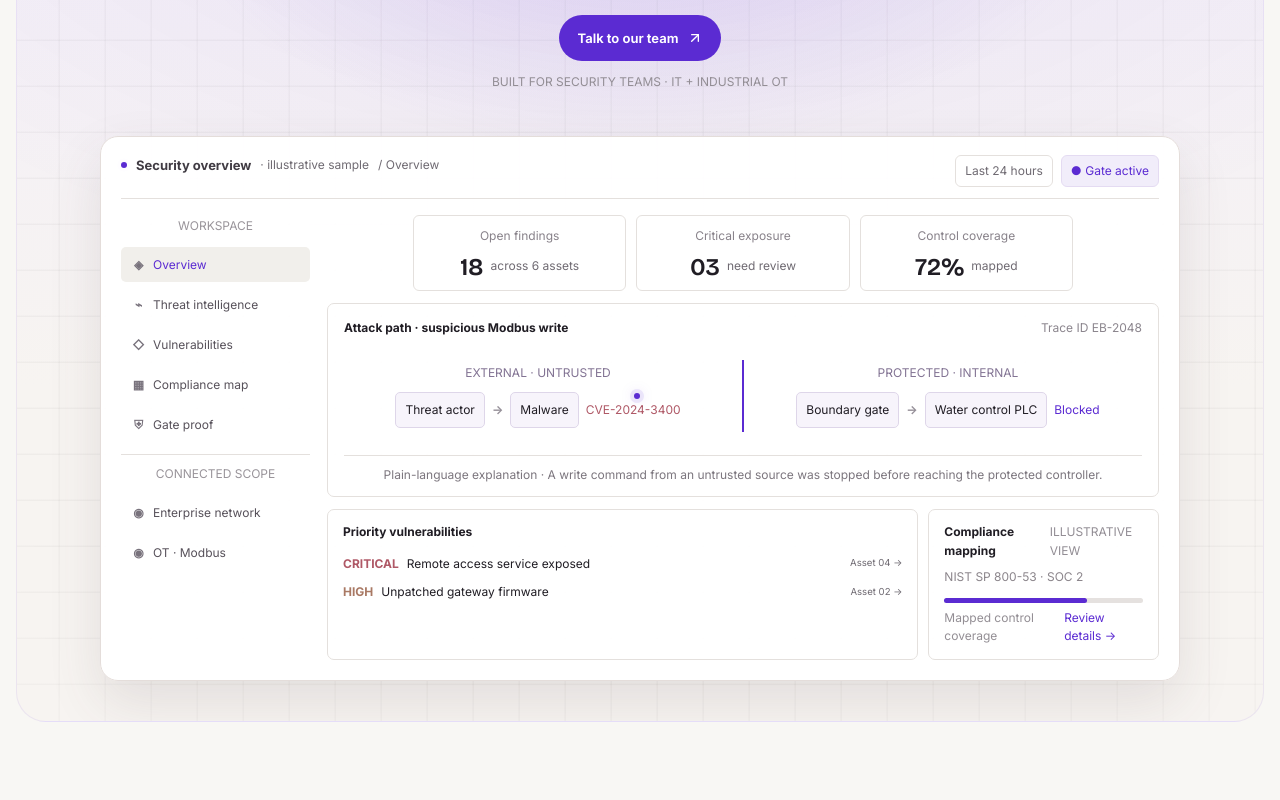
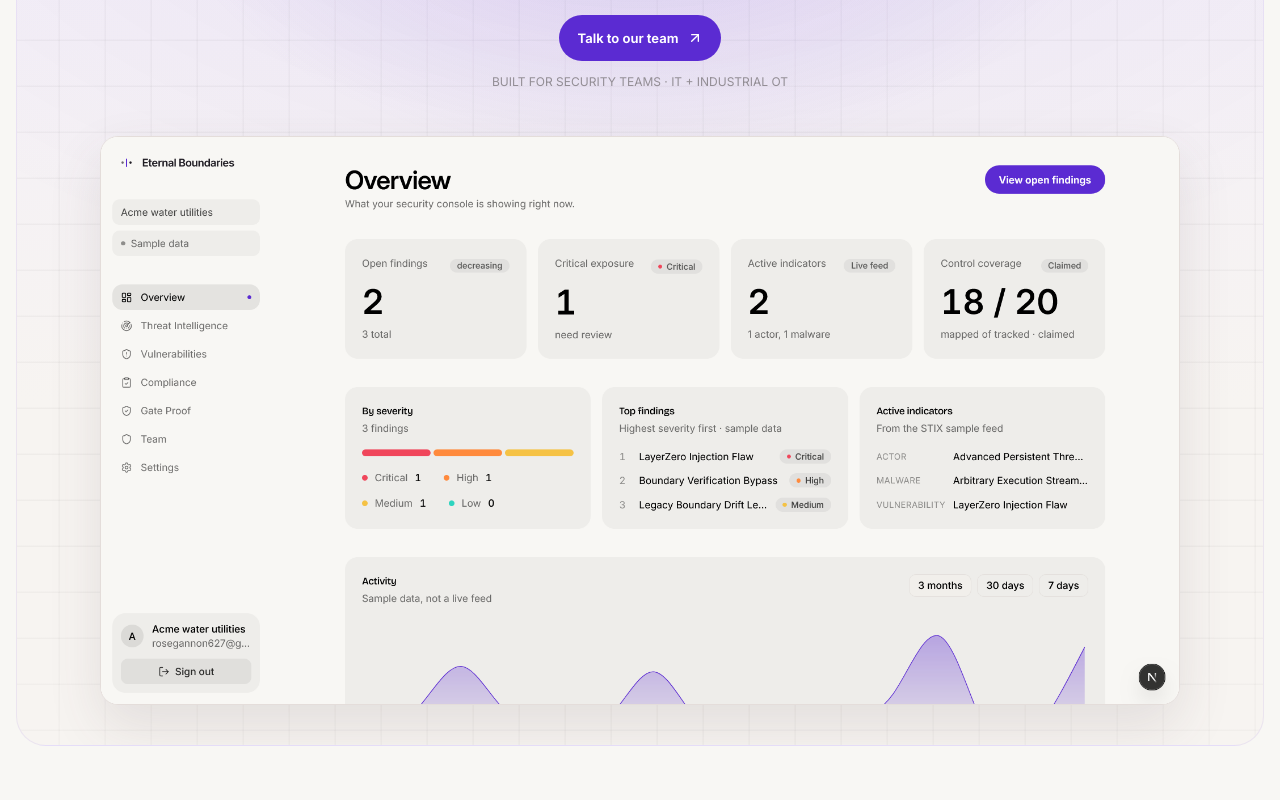
Before and after one commit to jeff-nwadi/eternal-boundaries, a Next.js app: page / in a window 1280 px wide. Shown: the part 340-1140 px from the top of the page. Built offline with nearby package versions, Linux system fonts and the light colour scheme.

Commit message:
Refactor code structure for improved readability and maintainability

```diff
--- a/components/landing/demo-request-form.tsx
+++ b/components/landing/demo-request-form.tsx
@@ -54,7 +54,7 @@ export function DemoRequestForm() {
         <button
           type="submit"
           disabled={pending}
-          className="group inline-flex h-12 shrink-0 items-center justify-center gap-2 rounded-xl border border-accent-foreground/20 bg-accent px-5 font-medium text-accent-foreground transition-transform duration-200 hover:-translate-y-0.5 focus-visible:outline-2 focus-visible:outline-accent-foreground disabled:cursor-wait disabled:opacity-70"
+          className="group inline-flex h-12 shrink-0 items-center justify-center gap-2 rounded-xl bg-primary px-5 font-medium text-primary-foreground transition-[transform,background-color] duration-200 hover:-translate-y-0.5 hover:bg-primary/90 focus-visible:outline-2 focus-visible:outline-accent-foreground disabled:cursor-wait disabled:opacity-70"
         >
           {pending ? CLOSING_CTA_CONTENT.pendingLabel : CLOSING_CTA_CONTENT.submitLabel}
           <ArrowRight aria-hidden="true" className="size-4 transition-transform duration-200 group-hover:translate-x-0.5" />
--- a/components/landing/paper/hero.tsx
+++ b/components/landing/paper/hero.tsx
@@ -1,6 +1,6 @@
+import Image from "next/image";
 import { ArrowUpRight } from "lucide-react";
 
-import { DashboardPreview } from "./dashboard-preview";
 import { StaggerText } from "./stagger-text";
 
 export function Hero() {
@@ -52,7 +52,18 @@ export function Hero() {
             Built for security teams · IT + industrial OT
           </span>
         </div>
-        <DashboardPreview />
+        {/* Product screenshot of the live security dashboard (illustrative,
+            sample data). */}
+        <div className="relative z-[2] mx-auto mt-7 w-full max-w-[1080px] overflow-hidden rounded-[11px] border border-[#e4ddda] bg-white shadow-[0_22px_54px_rgba(84,64,75,0.12)] sm:mt-9 sm:rounded-2xl lg:mt-[44px]">
+          <Image
+            src="/hero-dashboard.png"
+            alt="Eternal Boundaries security dashboard — overview with open findings, severity breakdown, top findings and activity"
+            width={1900}
+            height={1000}
+            priority
+            className="block h-auto w-full"
+          />
+        </div>
       </div>
     </section>
   );
```
Also changed, not shown: public/hero-dashboard.png (added).
